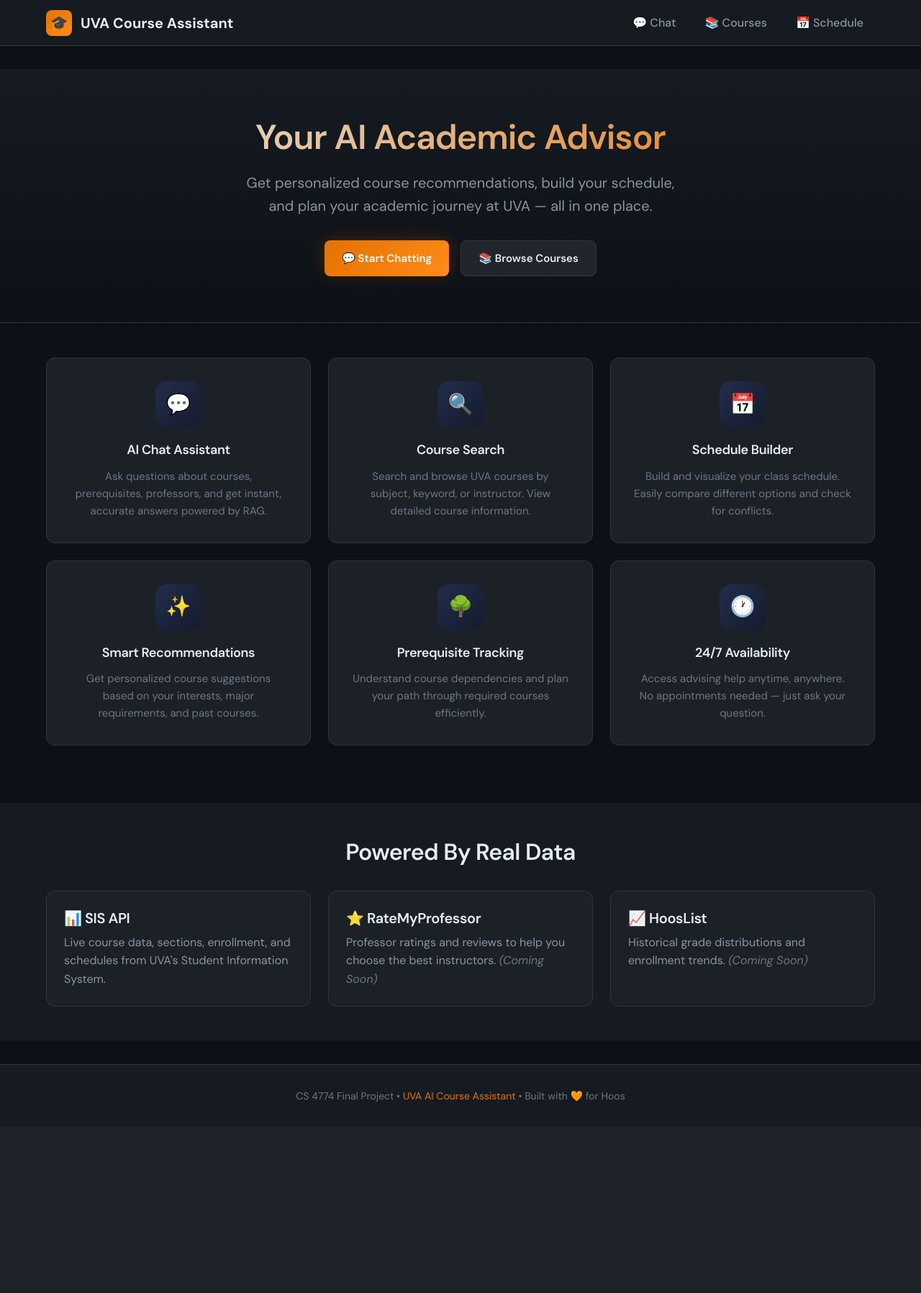
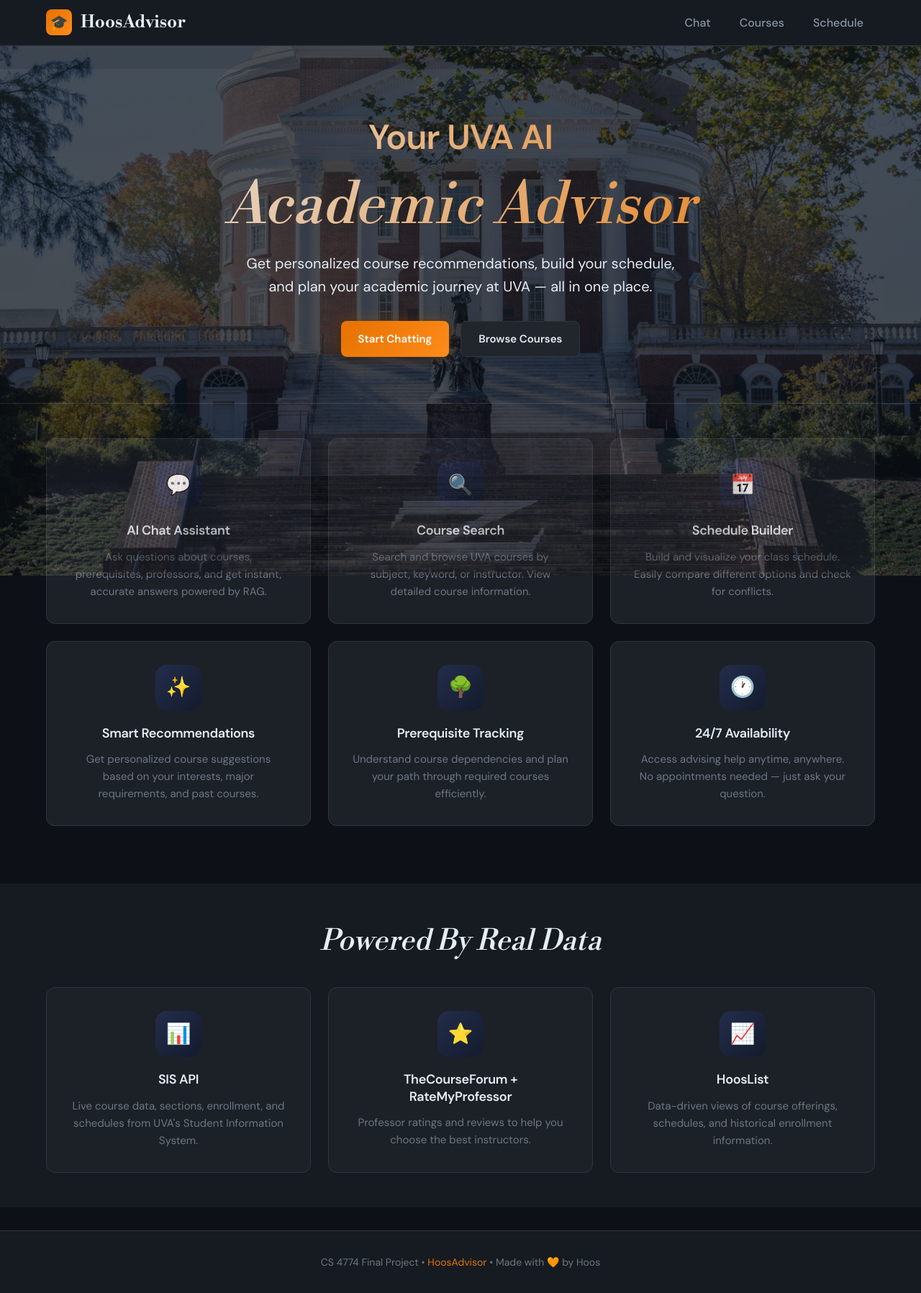
Before and after one commit to tksoftw/CS4774-Final-Project, a FastAPI app: page / in a window 1280 px wide. Shown: the whole page at 72% size. Before the commit the page ends 1531 px from the top, so only its background shows below. Run offline with FastAPI, Linux system fonts and the light colour scheme.

Commit message:
ui updates

```diff
--- a/static/css/styles.css
+++ b/static/css/styles.css
@@ -199,12 +199,11 @@ a:hover {
     -webkit-background-clip: text;
     -webkit-text-fill-color: transparent;
     background-clip: text;
-    margin-bottom: 1rem;
 }
 
 .hero-subtitle {
     font-size: 1.25rem;
-    color: var(--text-secondary);
+    color: var(--text-primary);
     max-width: 600px;
     margin: 0 auto 2rem;
 }
@@ -214,6 +213,24 @@ a:hover {
     gap: 1rem;
     justify-content: center;
     flex-wrap: wrap;
+}
+
+.hero-image {
+    position: absolute;
+    top: 0;
+    left: 0;
+    width: 100%;
+    height: 100%;
+    background-image: url('/static/images/uva.jpg');
+    background-size: cover;
+    background-position: center;
+    opacity: 0.25;
+    z-index: 0;
+}
+
+.hero-content {
+    position: relative;
+    z-index: 1;
 }
 
 /* ===== Buttons ===== */
@@ -332,13 +349,6 @@ a:hover {
     border-radius: 12px;
     padding: 2rem;
     text-align: center;
-    transition: all var(--transition-normal);
-}
-
-.feature-card:hover {
-    transform: translateY(-4px);
-    border-color: var(--uva-orange);
-    box-shadow: var(--shadow-lg);
 }
 
 .feature-icon {
@@ -918,3 +928,12 @@ a:hover {
 .chat-bubble th {
     background: var(--bg-tertiary);
 }
+
+.bodoni {
+    font-family: "Libre Bodoni", "Bodoni MT", serif;
+}
+
+.bodoni-italic {
+    font-family: "Libre Bodoni", "Bodoni MT", serif;
+    font-style: italic;
+}
--- a/templates/base.html
+++ b/templates/base.html
@@ -9,6 +9,10 @@
     <link rel="preconnect" href="https://fonts.googleapis.com">
     <link rel="preconnect" href="https://fonts.gstatic.com" crossorigin>
     <link href="https://fonts.googleapis.com/css2?family=DM+Sans:ital,opsz,wght@0,9..40,400;0,9..40,500;0,9..40,600;0,9..40,700;1,9..40,400&family=JetBrains+Mono:wght@400;500;600&display=swap" rel="stylesheet">
+
+    <link rel="preconnect" href="https://fonts.googleapis.com">
+    <link rel="preconnect" href="https://fonts.gstatic.com" crossorigin>
+    <link href="https://fonts.googleapis.com/css2?family=Libre+Bodoni:wght@400;700&display=swap" rel="stylesheet">
 
     <!-- Styles -->
     <link rel="stylesheet" href="/static/css/styles.css">
@@ -22,23 +26,23 @@
             <div class="nav-container">
                 <a href="/" class="nav-brand">
                     <span class="brand-icon">🎓</span>
-                    UVA Course Assistant
+                    <div class="bodoni" style="font-size: 1.5rem;">HoosAdvisor</div>
                 </a>
 
                 <ul class="nav-links">
                     <li>
                         <a href="/chat" class="nav-link {% if request.url.path.startswith('/chat') %}active{% endif %}">
-                            💬 Chat
+                            Chat
                         </a>
                     </li>
                     <li>
                         <a href="/courses" class="nav-link {% if request.url.path.startswith('/courses') %}active{% endif %}">
-                            📚 Courses
+                            Courses
                         </a>
                     </li>
                     <li>
                         <a href="/schedule" class="nav-link {% if request.url.path.startswith('/schedule') %}active{% endif %}">
-                            📅 Schedule
+                            Schedule
                         </a>
                     </li>
                 </ul>
@@ -55,8 +59,8 @@
             <div class="container">
                 <p class="footer-text">
                     CS 4774 Final Project •
-                    <span class="footer-link">UVA AI Course Assistant</span> •
-                    Built with 🧡 for Hoos
+                    <span class="footer-link">HoosAdvisor</span>
+                     • Made with 🧡 by Hoos
                 </p>
             </div>
         </footer>
--- a/templates/courses.html
+++ b/templates/courses.html
@@ -2,7 +2,7 @@
 
 {% block content %}
 <div class="container">
-    <h1 class="mb-3">📚 Course Browser</h1>
+    <div class="bodoni" style="font-size: 2.5rem;">Course Browser</div>
 
     <!-- Search Bar -->
     <div class="search-bar">
@@ -40,7 +40,7 @@
             </div>
 
             <button type="submit" class="btn btn-primary">
-                🔍 Search
+                Search
             </button>
         </form>
     </div>
--- a/templates/index.html
+++ b/templates/index.html
@@ -3,17 +3,19 @@
 {% block content %}
 <!-- Hero Section -->
 <section class="hero">
-    <div class="container">
-        <h1 class="hero-title">Your AI Academic Advisor</h1>
+    <div class="hero-image"></div>
+    <div class="container hero-content">
+        <h1 class="hero-title">Your UVA AI</h1>
+        <div class="hero-title bodoni-italic" style="font-size: 5rem;">Academic Advisor</div>
         <p class="hero-subtitle">
             Get personalized course recommendations, build your schedule, and plan your academic journey at UVA — all in one place.
         </p>
         <div class="hero-actions">
             <a href="/chat" class="btn btn-primary">
-                💬 Start Chatting
+                Start Chatting
             </a>
             <a href="/courses" class="btn btn-secondary">
-                📚 Browse Courses
+                Browse Courses
             </a>
         </div>
     </div>
@@ -83,21 +85,29 @@
 <!-- Data Sources Section -->
 <section class="features" style="background: var(--bg-secondary); padding: 3rem 0; margin-top: 2rem;">
     <div class="container">
-        <h2 class="text-center mb-4">Powered By Real Data</h2>
+        <div class="text-center mb-4 bodoni-italic" style="font-size: 2.5rem;">Powered By Real Data</div>
         <div class="features-grid">
-            <div class="card">
-                <h4>📊 SIS API</h4>
-                <p class="mt-1">Live course data, sections, enrollment, and schedules from UVA's Student Information System.</p>
+            <div class="feature-card">
+                <div class="feature-icon">📊</div>
+                <h3 class="feature-title">SIS API</h3>
+                <p class="feature-desc">
+                    Live course data, sections, enrollment, and schedules from UVA's Student Information System.
+                </p>
             </div>
-            <div class="card">
-                <h4>⭐ RateMyProfessor</h4>
-                <p class="mt-1">Professor ratings and reviews to help you choose the best instructors. <em class="text-muted">(Coming Soon)</em></p>
+            <div class="feature-card">
+                <div class="feature-icon">⭐</div>
+                <h3 class="feature-title">TheCourseForum + RateMyProfessor</h3>
+                <p class="feature-desc">
+                    Professor ratings and reviews to help you choose the best instructors.
+                </p>
             </div>
-            <div class="card">
-                <h4>📈 HoosList</h4>
-                <p class="mt-1">Historical grade distributions and enrollment trends. <em class="text-muted">(Coming Soon)</em></p>
+            <div class="feature-card">
+                <div class="feature-icon">📈</div>
+                <h3 class="feature-title">HoosList</h3>
+                <p class="feature-desc">
+                    Data-driven views of course offerings, schedules, and historical enrollment information.
+                </p>
             </div>
-        </div>
     </div>
 </section>
 {% endblock %}
--- a/templates/schedule.html
+++ b/templates/schedule.html
@@ -3,7 +3,7 @@
 {% block content %}
 <div class="container">
     <div class="flex justify-between items-center mb-3">
-        <h1>📅 My Schedule</h1>
+        <div class="bodoni" style="font-size: 2.5rem;">My Schedule</div>
         {% if schedule %}
         <form action="/schedule/clear" method="post" style="margin: 0;">
             <input type="hidden" name="user_id" value="{{ user_id }}">
@@ -84,7 +84,7 @@
         <div class="empty-icon">📅</div>
         <h3 class="empty-title">Your schedule is empty</h3>
         <p class="empty-desc">Browse courses and add them to your schedule to see them here.</p>
-        <a href="/courses" class="btn btn-primary mt-3">📚 Browse Courses</a>
+        <a href="/courses" class="btn btn-primary mt-3">Browse Courses</a>
     </div>
     {% endif %}
 </div>
```
Also changed, not shown: templates/chat.html (+3 -4 lines), static/images/uva.jpg (added).
